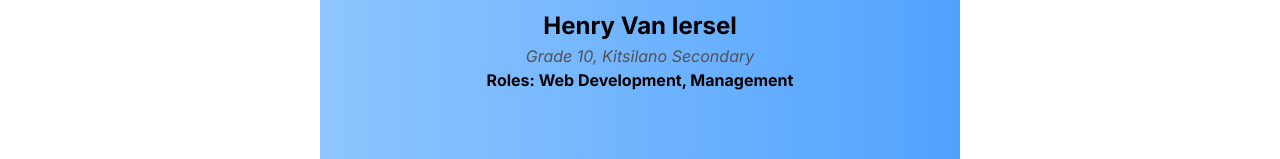
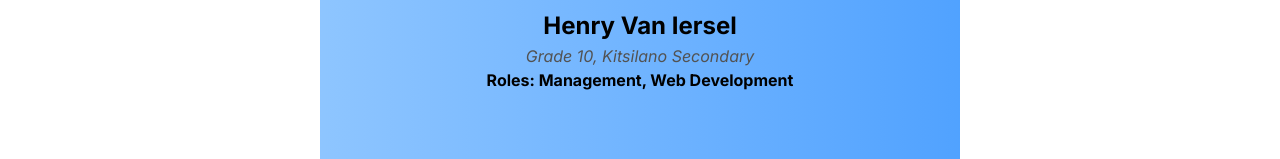
Before and after one commit to Henry-VI/stop-using-copilot, a SvelteKit app: page /about in a window 1280 px wide. Shown: the part 793-952 px from the top of the page. Built offline with nearby package versions, Linux system fonts and the light colour scheme.

Commit message:
move words around

```diff
--- a/src/routes/about/+page.svelte
+++ b/src/routes/about/+page.svelte
@@ -35,7 +35,7 @@
   <div class="bg-gradient-to-r from-blue-300 to-blue-400 dark:from-blue-500 dark:to-blue-600 py-24 md:w-1/2 md:mx-auto md:rounded-lg md:my-4">
     <h2>Henry Van Iersel</h2>
     <div class="text-neutral-600 dark:text-neutral-800"><em>Grade 10, Kitsilano Secondary</em></div>
-    <div><b>Roles: Web Development, Management</b></div>
+    <div><b>Roles: Management, Web Development</b></div>
   </div>
   <div class="bg-gradient-to-r from-indigo-300 to-indigo-400 dark:from-indigo-500 dark:to-indigo-600 py-24 md:w-1/2 md:mx-auto md:rounded-lg md:my-4">
     <h2>Evan Yelizarov Makogon</h2>
```
